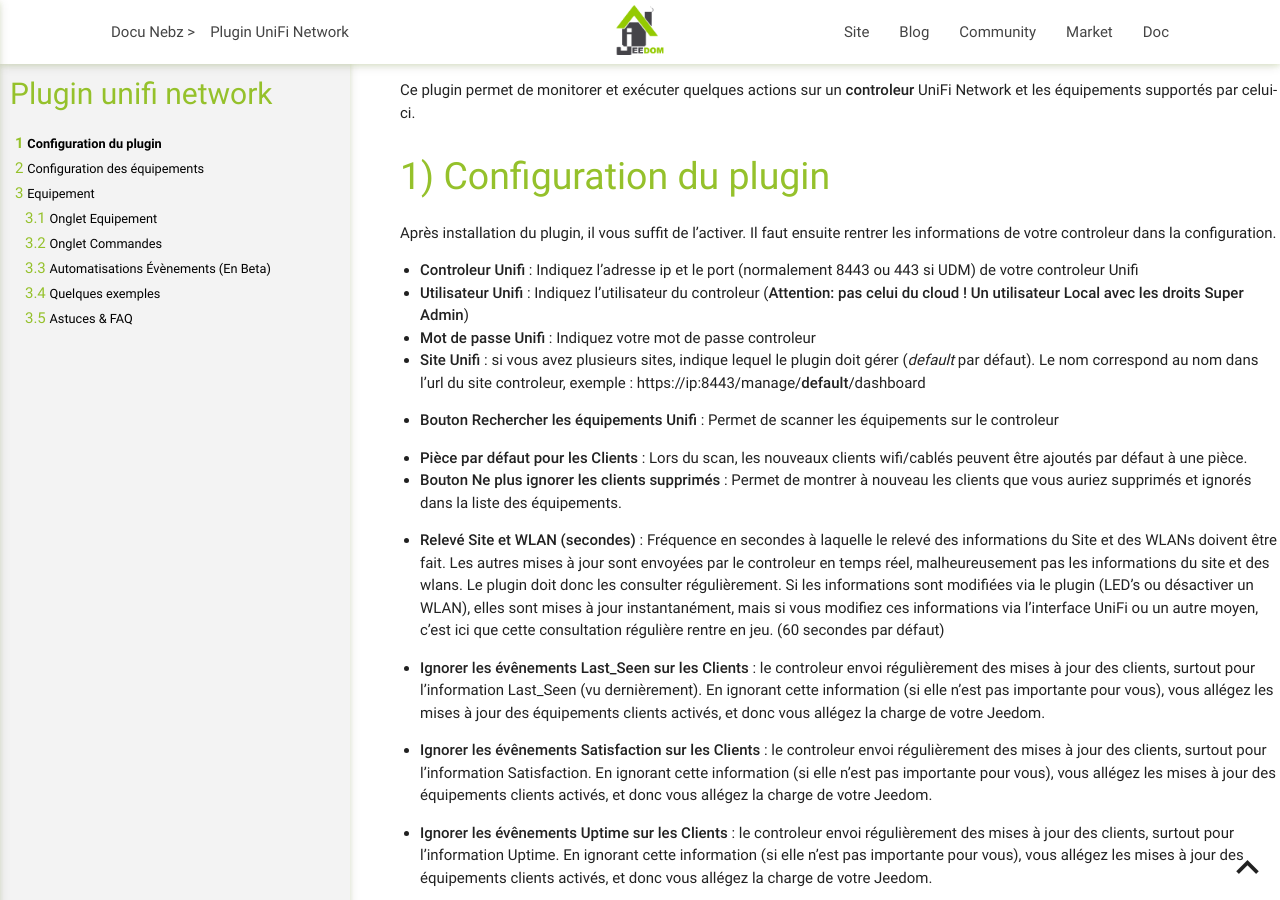
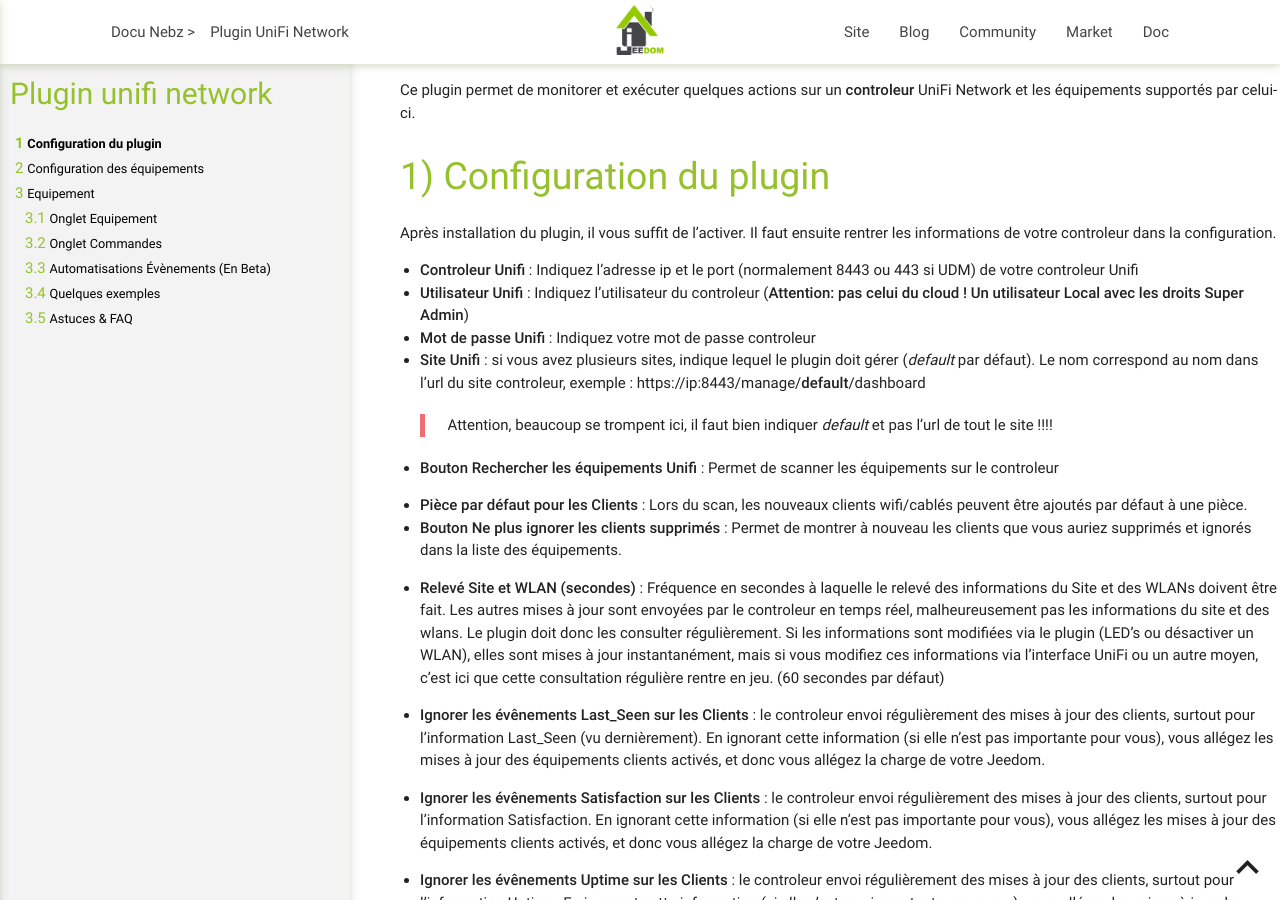
Before and after one commit to NebzHB/jeedom_docs, a Jekyll site: the page built from plugins/unifi/fr_FR/index.md, in a window 1280 px wide and 900 px high. Built offline with Jekyll 4.4.1, drawn with Linux system fonts in a browser that asks for light colours.

Commit message:
Update index.md

```diff
--- a/plugins/unifi/fr_FR/index.md
+++ b/plugins/unifi/fr_FR/index.md
@@ -17,6 +17,8 @@
 -   **Utilisateur Unifi** : Indiquez l'utilisateur du controleur (**Attention: pas celui du cloud ! Un utilisateur Local avec les droits Super Admin**)
 -   **Mot de passe Unifi** : Indiquez votre mot de passe controleur
 -   **Site Unifi** : si vous avez plusieurs sites, indique lequel le plugin doit gérer (*default* par défaut). Le nom correspond au nom dans l'url du site controleur, exemple : https://ip:8443/manage/**default**/dashboard
+> Attention, beaucoup se trompent ici, il faut bien indiquer *default* et pas l'url de tout le site !!!!
+
 -   **Bouton Rechercher les équipements Unifi** : Permet de scanner les équipements sur le controleur
 
 -   **Pièce par défaut pour les Clients** : Lors du scan, les nouveaux clients wifi/cablés peuvent être ajoutés par défaut à une pièce.
```
